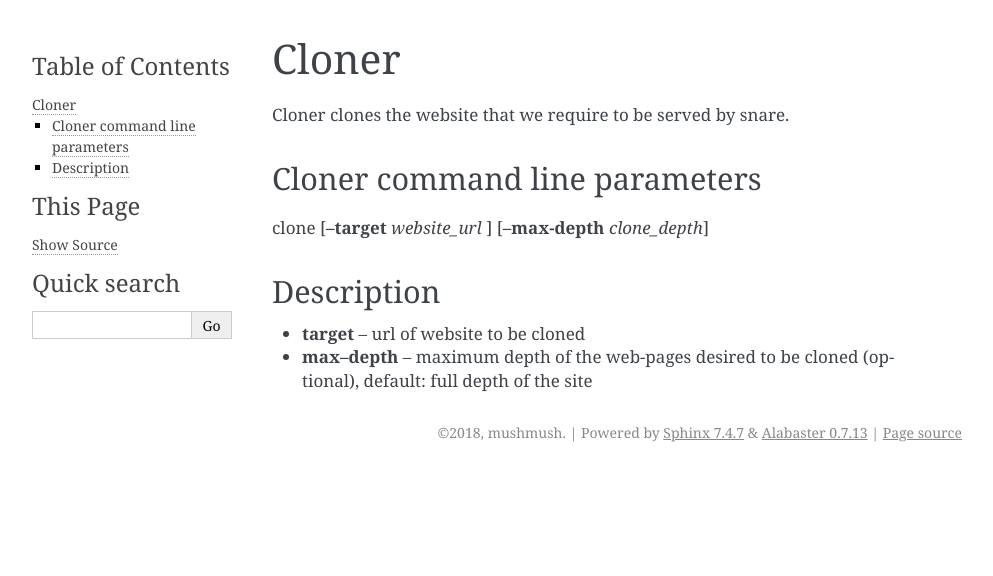
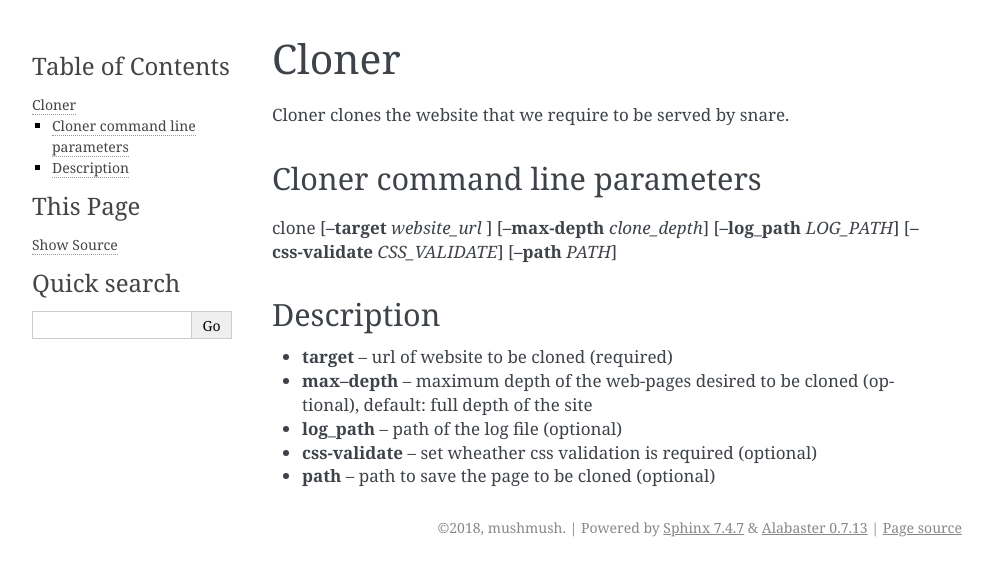
Before and after one commit to mushorg/snare, a Sphinx documentation site: the page built from docs/cloner.rst, in a window 1280 px wide. Shown: the top 576 px of the page, without its empty margins (148-1141 px from the left). Built offline with Sphinx 7.4.7, drawn with Linux system fonts in a browser that asks for light colours.

Commit message:
Update cloner.rst
Added description of new features of cloner

```diff
--- a/docs/cloner.rst
+++ b/docs/cloner.rst
@@ -6,10 +6,13 @@ Cloner clones the website that we require to be served by snare.
 
 Cloner command line parameters
 ~~~~~~~~~~~~~~~~~~~~~~~~~~~~~~
-clone [**--target** *website_url* ] [**--max-depth** *clone_depth*]
+clone [**--target** *website_url* ] [**--max-depth** *clone_depth*] [**--log_path** *LOG_PATH*] [**--css-validate** *CSS_VALIDATE*] [**--path** *PATH*]
 
 Description
 ~~~~~~~~~~~
 
-* **target** -- url of website to be cloned
+* **target** -- url of website to be cloned (required)
 * **max--depth** -- maximum depth of the web-pages desired to be cloned (optional), default: full depth of the site
+* **log_path** -- path of the log file (optional)
+* **css-validate** -- set wheather css validation is required (optional)
+* **path** -- path to save the page to be cloned (optional)
```
